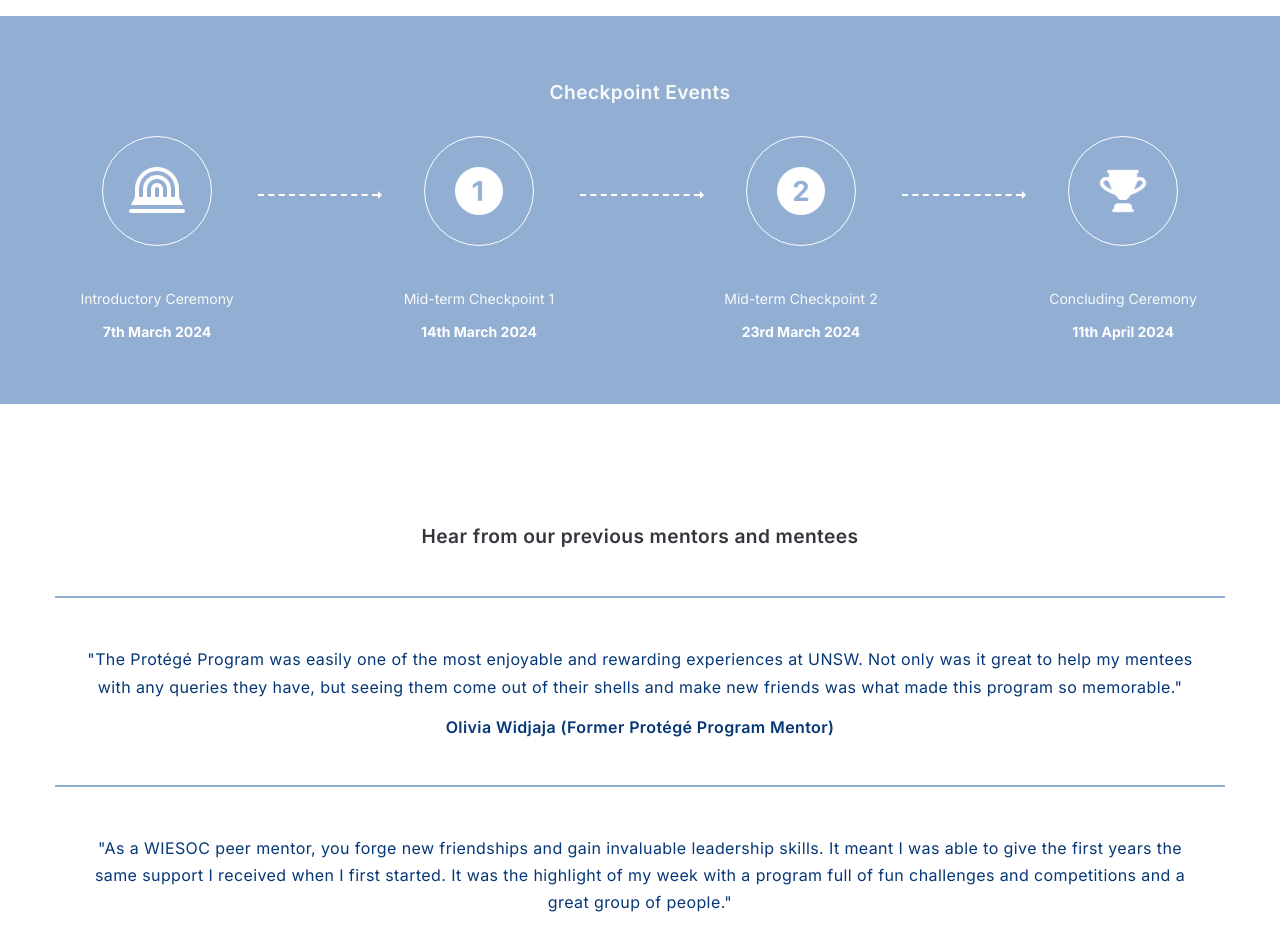
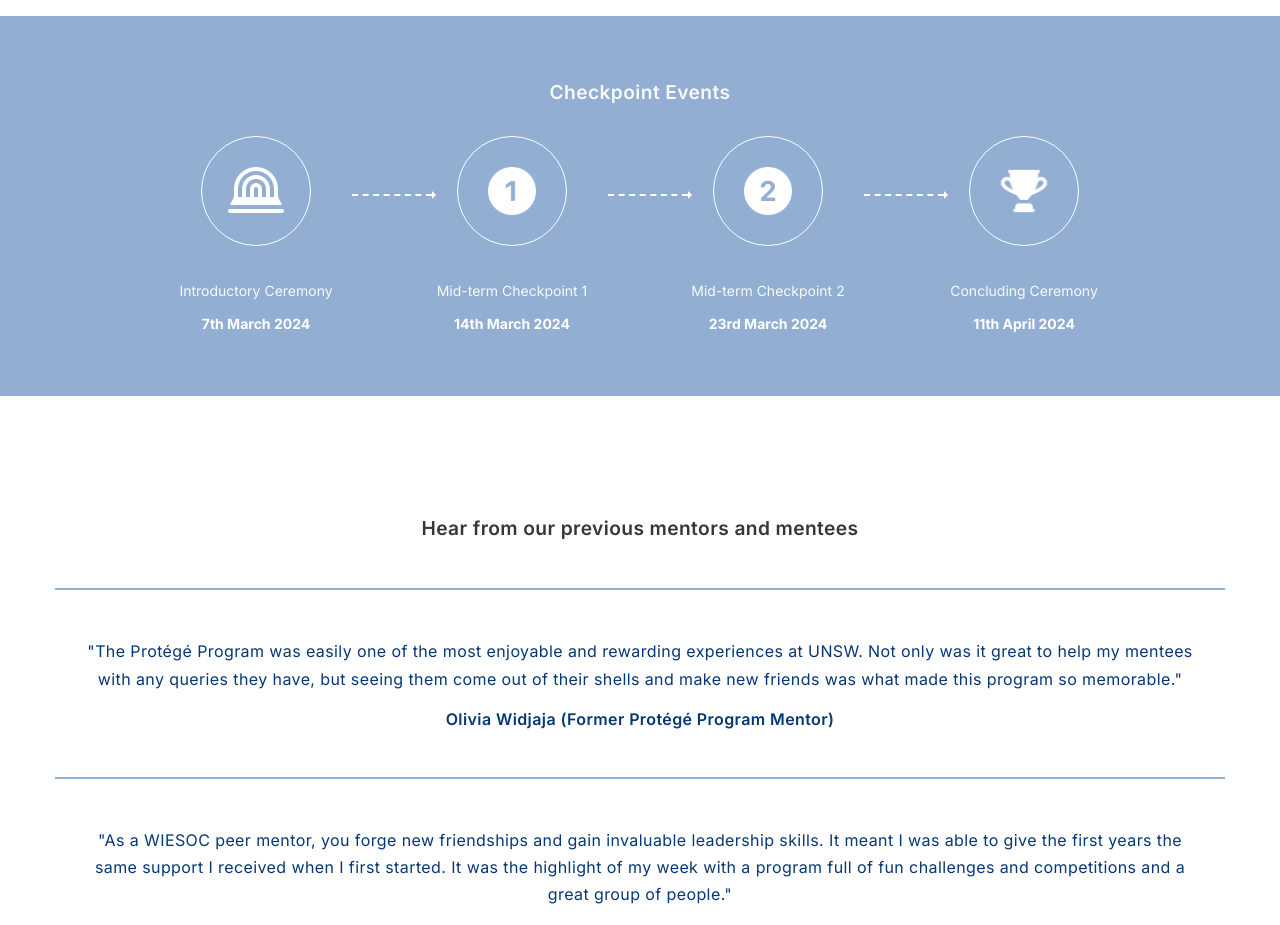
Before and after one commit to UNSW-WIESoc/website, a Next.js app: page /programs/protege-program in a window 1280 px wide. Shown: the part 1740-2665 px from the top of the page. Built offline with nearby package versions, Linux system fonts and the light colour scheme.

Commit message:
restricted max width

```diff
--- a/components/ProgramsTimeline.tsx
+++ b/components/ProgramsTimeline.tsx
@@ -24,12 +24,12 @@ const Arrow = () => {
       '&:before': {
         content: '""',
         display: 'block',
-        width: { xs: '2px', sm: '2px', md: '120px' },
+        width: { xs: '2px', sm: '2px', md: '80px' },
         height: { xs: '25px', sm: '25px', md: '0px' },
         borderBottom: { xs: 'none', sm: 'none', md: '2px dashed white'},
         borderLeft: { xs: '2px dashed white', sm: '2px dashed white', md: '0px' },
         position: 'relative',
-        marginLeft: { xs: '0px', sm: '0px', md: '325px' },
+        marginLeft: { xs: '0px', sm: '0px', md: '275px' },
         top: { xs: '0px', sm: '0px', md: '-65px' },
       },
       '&:after': {
@@ -55,7 +55,6 @@ const TimelineCard: FC<TimelineCardProps> = ({ icon, isLast }) => (
       alignItems: { xs:'center', sm: 'center', md: 'center' },
       justifyContent: 'center',
       width: '100%',
-      ml: isLast ? { xs: 0, sm: 0, md: 0 } : { xs: 0, sm: 0, md: 0 },
     }}
   >
     <Box
@@ -132,8 +131,9 @@ const Timeline = () => {
   Checkpoint Events
   </Typography>
 
+  <Box sx={{ maxWidth: { xs: '100%', sm: '90%', md: '80%' }, mx: 'auto',}}>
   <Box sx={{ display: { xs: 'none', md: 'block' }, flexGrow: 1 }}>
-        <Grid container spacing={1}>
+        <Grid container spacing={0}>
           {items.map((item, index) => (
             <Grid item md={3} key={index}>
               {item}
@@ -152,6 +152,7 @@ const Timeline = () => {
     </Grid>
   </Box>
   </Box>
+  </Box>
   )
 }
 
```
